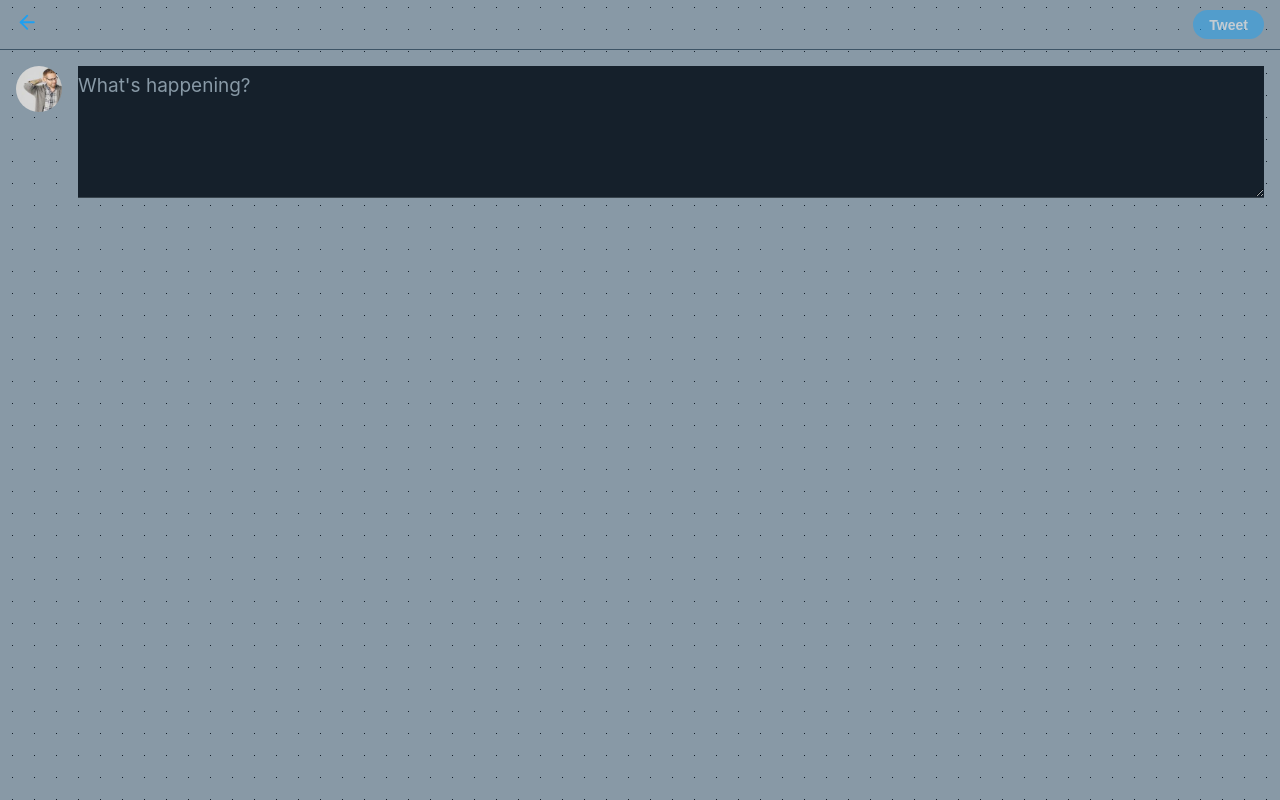
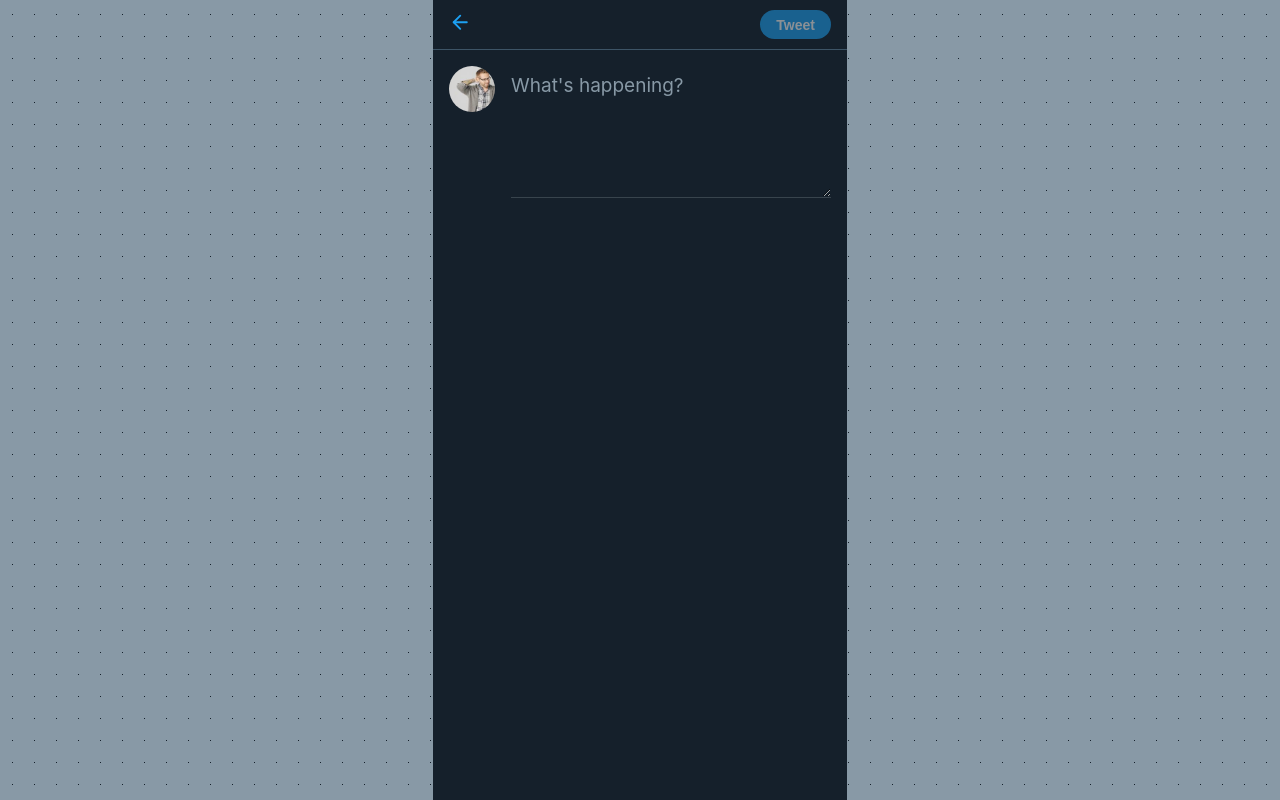
Before and after one commit to tzivigelstein/twitter-clone, a Next.js app: page /compose/tweet in a window 1280 px wide. Built offline with nearby package versions, Linux system fonts and the light colour scheme.

Commit message:
Added container in compose tweet page

```diff
--- a/pages/compose/tweet/index.js
+++ b/pages/compose/tweet/index.js
@@ -1,9 +1,10 @@
-import React, { useState, useContext } from "react";
+import React, { useContext } from "react";
 import Link from "next/link";
 import styled from "@emotion/styled";
 import { ArrowLeftIcon } from "components/Icons";
 import appContext from "context/app/appContext";
 import Spinner from "components/Spinner/Spinner";
+import { ExternalContainer, Mobile } from "components/Globals";
 
 const Header = styled.div`
   height: 50px;
@@ -91,7 +92,8 @@ const Index = () => {
   };
 
   return (
-    <>
+    <ExternalContainer>
+      <Mobile>
         <Header>
           <Link href="/home">
             <Back>
@@ -99,7 +101,7 @@ const Index = () => {
             </Back>
           </Link>
           <Tweet onClick={handleClick} disabled={area === null || area === ""}>
-          {loading ? <Spinner /> : <p>Tweet</p>}
+            <p>Tweet</p>
           </Tweet>
         </Header>
         <NewTweeetContainer>
@@ -115,7 +117,8 @@ const Index = () => {
             rows="5"
           ></TextArea>
         </NewTweeetContainer>
-    </>
+      </Mobile>
+    </ExternalContainer>
   );
 };
 
```
Lines whose indentation alone changed are shown as unchanged.
